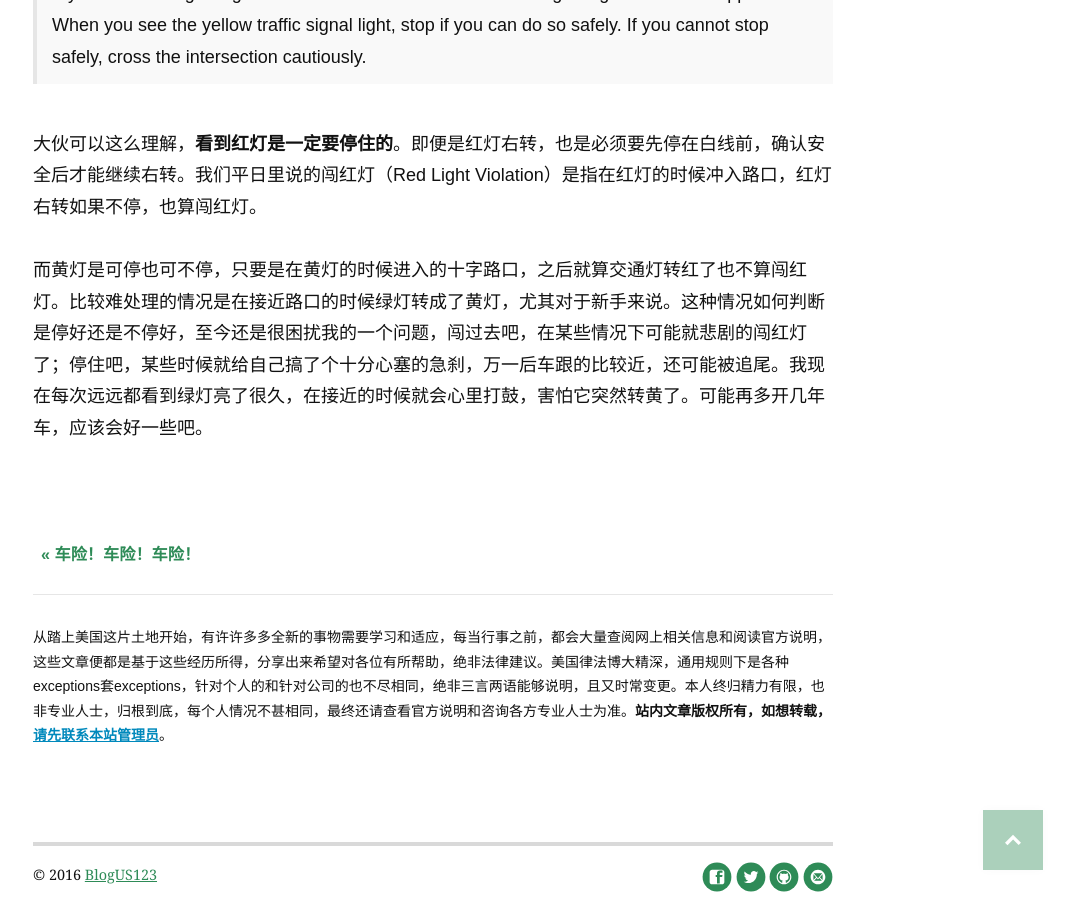
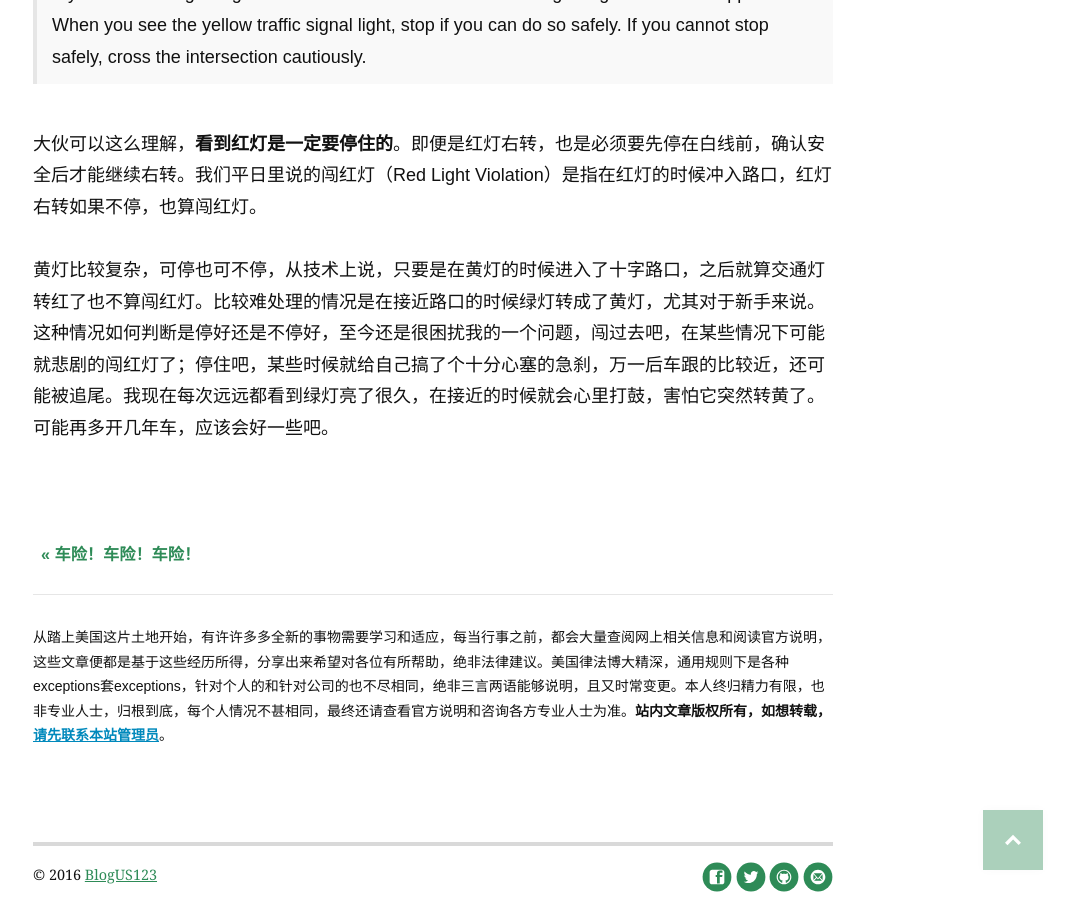
Before and after one commit to wolfwifee/wolfwifee.github.com, a Jekyll site: the page built from _posts/2016-04-11-when-a-red-light-camera-flash-go-off.md, in a window 1280 px wide and 900 px high, scrolled down 2518 px. Shown: the whole window, without its empty margins (207-1280 px from the left). Built offline with Jekyll 4.4.1, drawn with Linux system fonts in a browser that asks for light colours; nearby versions of some CDN libraries; some web fonts are replaced; comment, search, counter and statistics services are not loaded.

Commit message:
Update 2016-04-11-when-a-red-light-camera-flash-go-off.md

```diff
--- a/_posts/2016-04-11-when-a-red-light-camera-flash-go-off.md
+++ b/_posts/2016-04-11-when-a-red-light-camera-flash-go-off.md
@@ -1,7 +1,7 @@
 ---
 layout: post
-title: 在美国过路口被拍照不一定会吃罚单。什么是photoenforced？
-description: "有些路口设置有photoenforced的标志，表示此路口安装有交通监控系统，当车辆进入它的监控范围，它会自动分析车辆行驶是否违规，或者是否有可能要违规，从而触发拍摄机制，但这不意味着一定会吃罚单，因为稍后还需要人工审查是否确存在违规驾驶行为。在美国行车上路，切记安全驾驶。红灯停，绿灯行，黄灯是可停可不停"
+title: 在美国过路口被拍照不一定会吃罚单。什么是photoenforced？美国交规有哪些
+description: "有些路口设置有photoenforced的标志，表示此路口安装有交通监控系统，当车辆进入它的监控范围，它会自动分析车辆行驶是否违规，或者是否有可能要违规，从而触发拍摄机制，但这不意味着一定会吃罚单，因为稍后还需要人工审查是否确存在违规驾驶行为。在美国行车上路，切记安全驾驶。红灯停，绿灯行，黄灯通常应该停，但不停也不违章。"
 heading: 啊！过路口被闪了一下……
 publish: true
 published: true
@@ -59,6 +59,6 @@
 
 大伙可以这么理解，**看到红灯是一定要停住的**。即便是红灯右转，也是必须要先停在白线前，确认安全后才能继续右转。我们平日里说的闯红灯（Red Light Violation）是指在红灯的时候冲入路口，红灯右转如果不停，也算闯红灯。
 
-而黄灯是可停也可不停，只要是在黄灯的时候进入的十字路口，之后就算交通灯转红了也不算闯红灯。比较难处理的情况是在接近路口的时候绿灯转成了黄灯，尤其对于新手来说。这种情况如何判断是停好还是不停好，至今还是很困扰我的一个问题，闯过去吧，在某些情况下可能就悲剧的闯红灯了；停住吧，某些时候就给自己搞了个十分心塞的急刹，万一后车跟的比较近，还可能被追尾。我现在每次远远都看到绿灯亮了很久，在接近的时候就会心里打鼓，害怕它突然转黄了。可能再多开几年车，应该会好一些吧。
+黄灯比较复杂，可停也可不停，从技术上说，只要是在黄灯的时候进入了十字路口，之后就算交通灯转红了也不算闯红灯。比较难处理的情况是在接近路口的时候绿灯转成了黄灯，尤其对于新手来说。这种情况如何判断是停好还是不停好，至今还是很困扰我的一个问题，闯过去吧，在某些情况下可能就悲剧的闯红灯了；停住吧，某些时候就给自己搞了个十分心塞的急刹，万一后车跟的比较近，还可能被追尾。我现在每次远远都看到绿灯亮了很久，在接近的时候就会心里打鼓，害怕它突然转黄了。可能再多开几年车，应该会好一些吧。
 
 <p style="margin-bottom:70px"></p>
```
